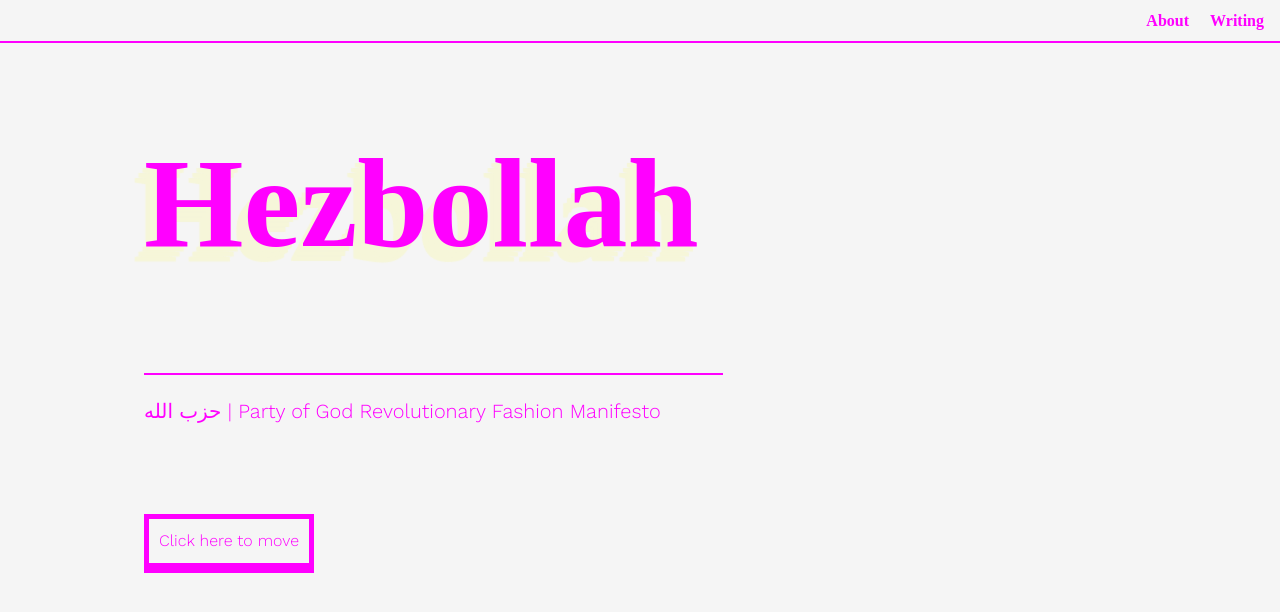
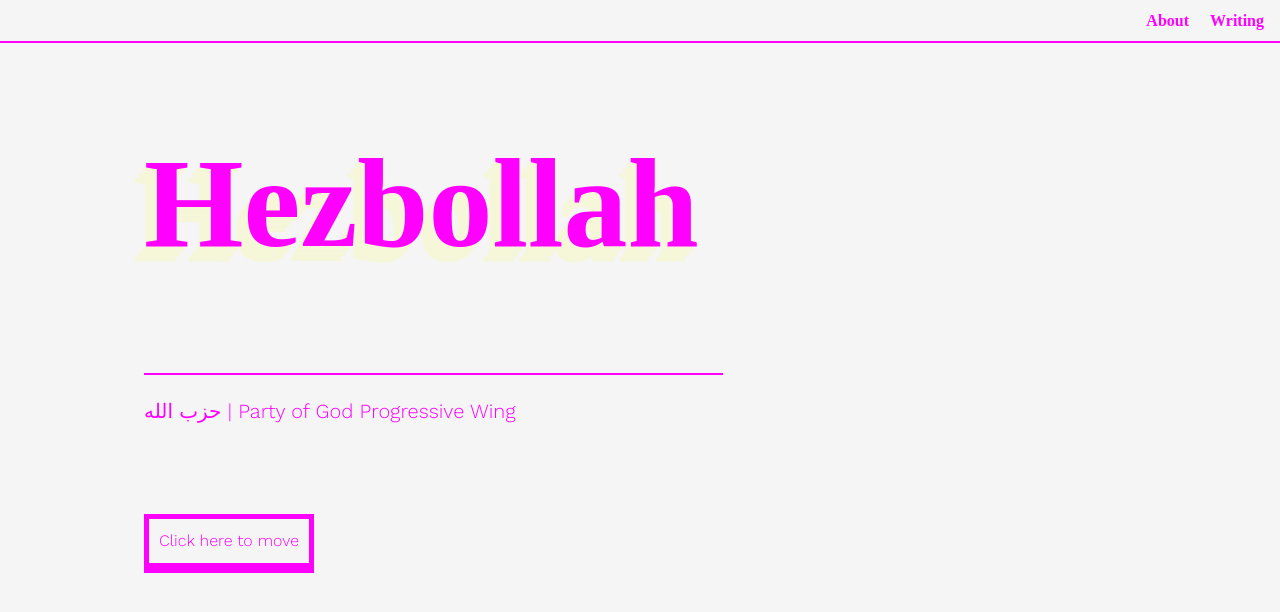
Before and after one commit to jrdntnnr/partyofgod, a Jekyll site: the page built from index.html, in a window 1280 px wide. Shown: the top 612 px of the page. Built offline with Jekyll 4.4.1, drawn with Linux system fonts in a browser that asks for light colours; some web fonts are replaced.

Commit message:
Update _config.yml

```diff
--- a/_config.yml
+++ b/_config.yml
@@ -14,7 +14,7 @@
 # You can create any custom variable you would like, and they will be accessible
 # in the templates via {{ site.myvariable }}.
 title: Hezbollah
-description: حزب الله | Party of God Revolutionary Fashion Manifesto
+description: حزب الله | Party of God Progressive Wing
 baseurl: "" # the subpath of your site, e.g. /blog
 url: "https://hezbollah.ml" # the base hostname & protocol for your site, e.g. http://example.com
 
```
